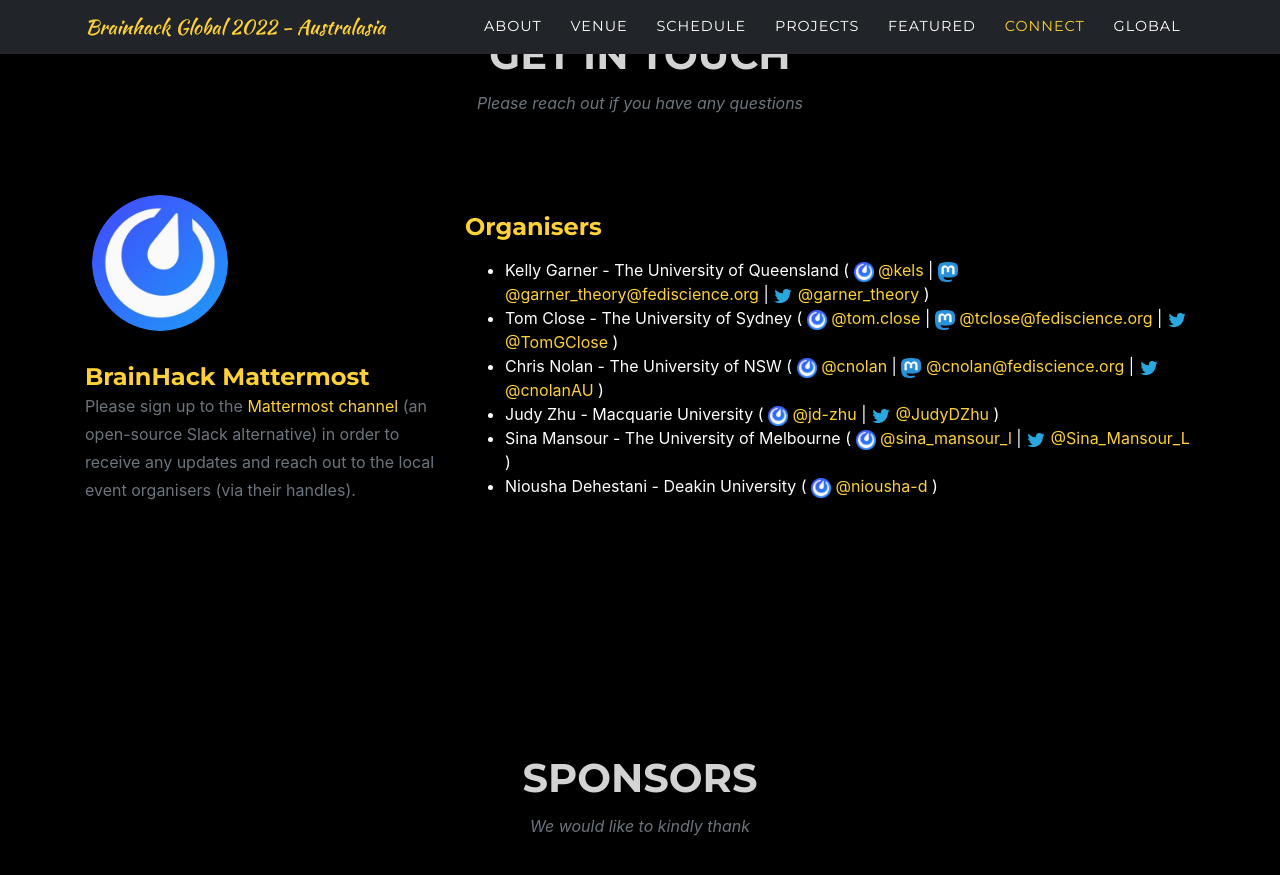
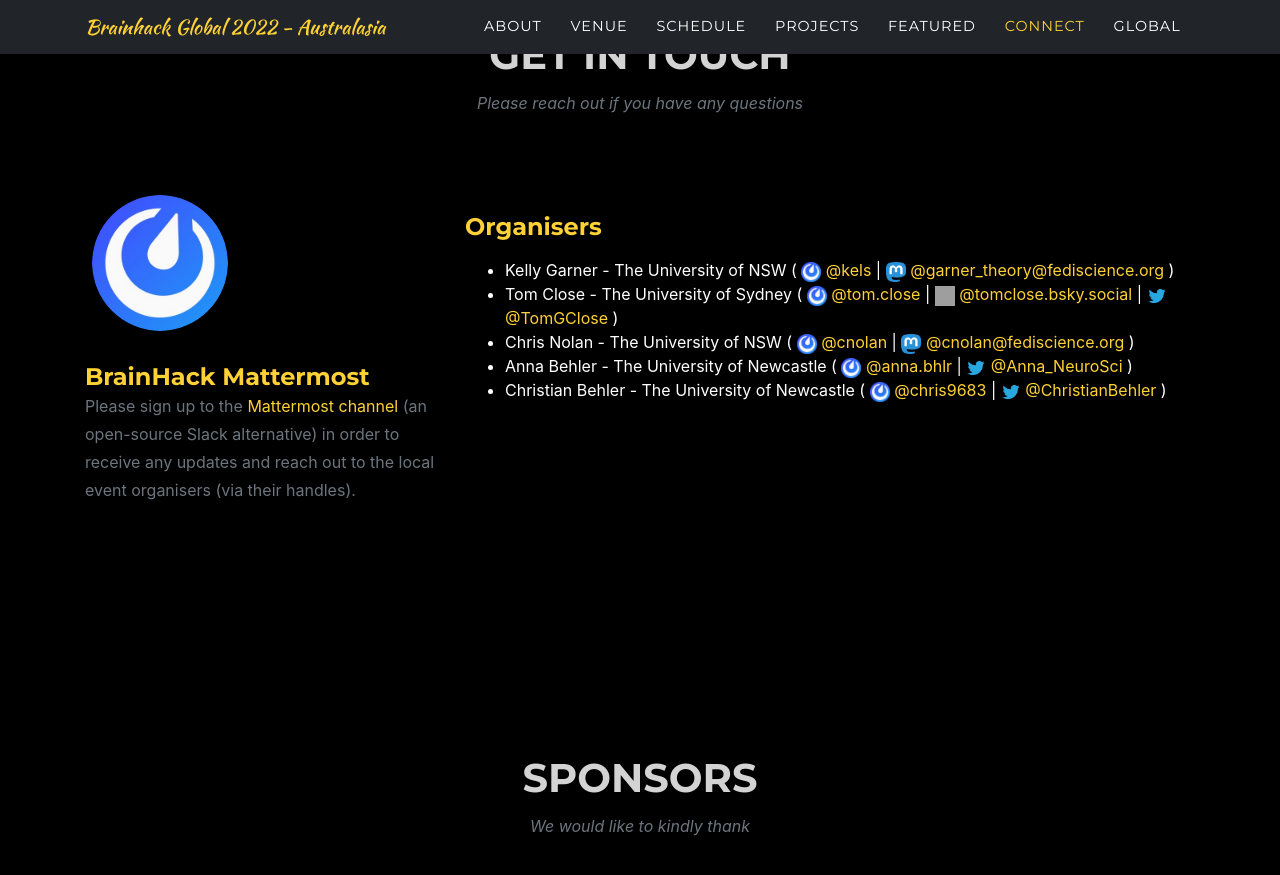
Before and after one commit to brainhack-aus/global2024, a Jekyll site: the page built from index.md, in a window 1280 px wide and 900 px high, scrolled down 6717 px. Shown: the top 875 px of the window. Built offline with Jekyll 4.4.1, drawn with Linux system fonts in a browser that asks for light colours; some web fonts are replaced; grey boxes are pictures that could not be loaded.

Commit message:
Update organisers.yml
added socials to Anna and Christian
changed name from Christopher to Christian Behler

```diff
--- a/_data/organisers.yml
+++ b/_data/organisers.yml
@@ -1,5 +1,5 @@
 - name: Kelly Garner
-  affiliation: The University of Queensland
+  affiliation: The University of NSW
   social:
     - provider: mattermost
       handle: kels
@@ -7,18 +7,15 @@
     - provider: mastodon
       handle: garner_theory@fediscience.org
       link: https://fediscience.org/@garner_theory
-    - provider: twitter
-      handle: garner_theory
-      link: https://twitter.com/garner_theory
 - name: Tom Close
   affiliation: The University of Sydney
   social:
     - provider: mattermost
       handle: tom.close
       link: https://mattermost.brainhack.org/brainhack/channels/brainhack-australasia
-    - provider: mastodon
-      handle: tclose@fediscience.org
-      link: https://fediscience.org/@tclose
+    - provider: bluesky
+      handle: tomclose.bsky.social
+      link: https://bsky.app/profile/tomclose.bsky.social
     - provider: twitter
       handle: TomGClose
       link: https://twitter.com/TomGClose
@@ -31,30 +28,21 @@
     - provider: mastodon
       handle: cnolan@fediscience.org
       link: https://fediscience.org/@cnolan
-    - provider: twitter
-      handle: cnolanAU
-      link: https://twitter.com/cnolanAU
-- name: Judy Zhu
-  affiliation: Macquarie University
+- name: Anna Behler
+  affiliation: The University of Newcastle
   social:
     - provider: mattermost
-      handle: jd-zhu
+      handle: anna.bhlr
       link: https://mattermost.brainhack.org/brainhack/channels/brainhack-australasia
     - provider: twitter
-      handle: JudyDZhu
-      link: https://twitter.com/JudyDZhu
-- name: Sina Mansour
-  affiliation: The University of Melbourne
+      handle: Anna_NeuroSci
+      link: https://twitter.com/Anna_NeuroSci
+- name: Christian Behler
+  affiliation: The University of Newcastle
   social:
     - provider: mattermost
-      handle: sina_mansour_l
+      handle: chris9683
       link: https://mattermost.brainhack.org/brainhack/channels/brainhack-australasia
     - provider: twitter
-      handle: Sina_Mansour_L
-      link: https://twitter.com/Sina_Mansour_L
-- name: Niousha Dehestani
-  affiliation: Deakin University
-  social:
-    - provider: mattermost
-      handle: niousha-d
-      link: https://mattermost.brainhack.org/brainhack/channels/brainhack-australasia
+      handle: ChristianBehler
+      link: https://twitter.com/ChristianBehler
```
